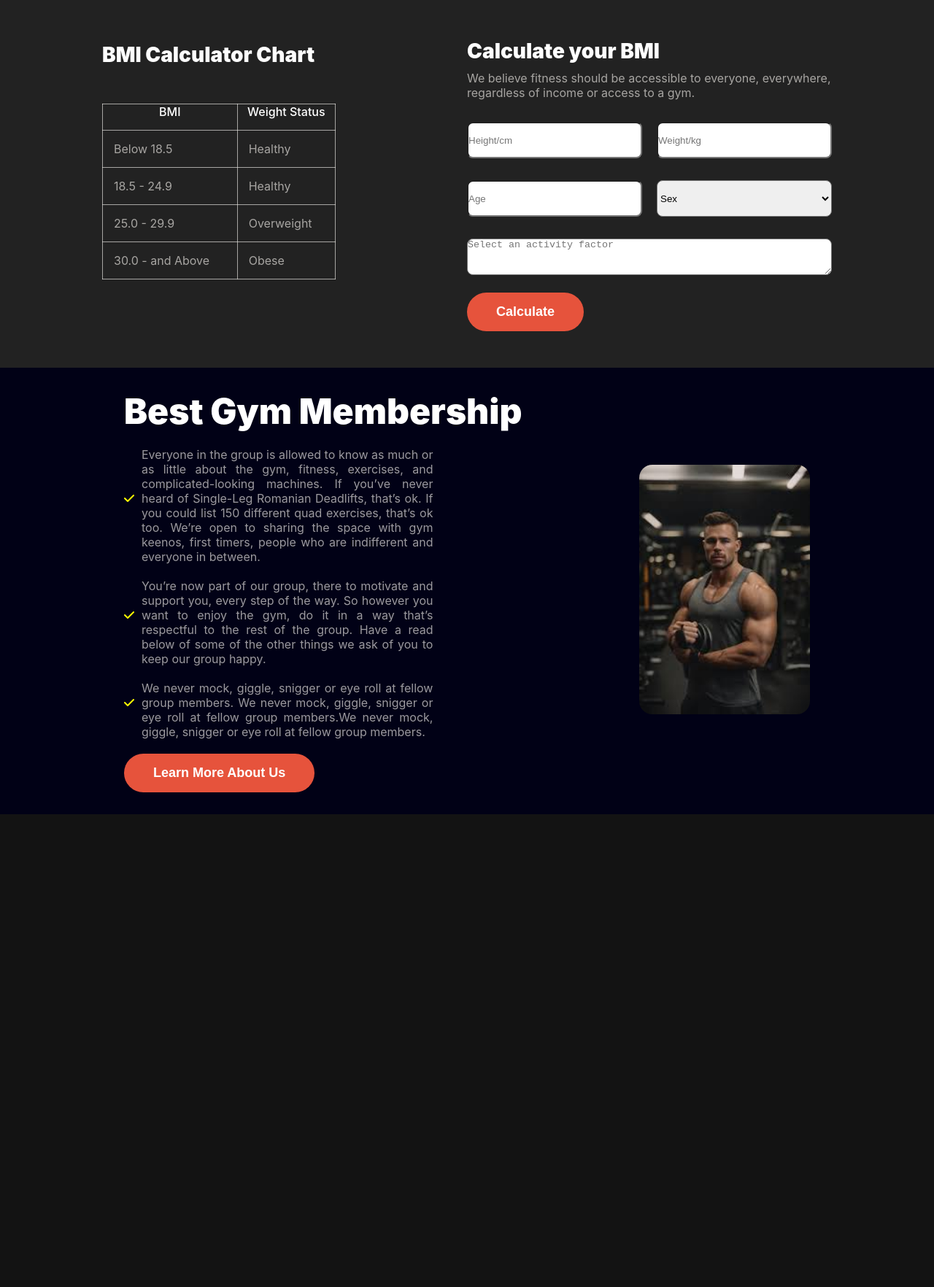
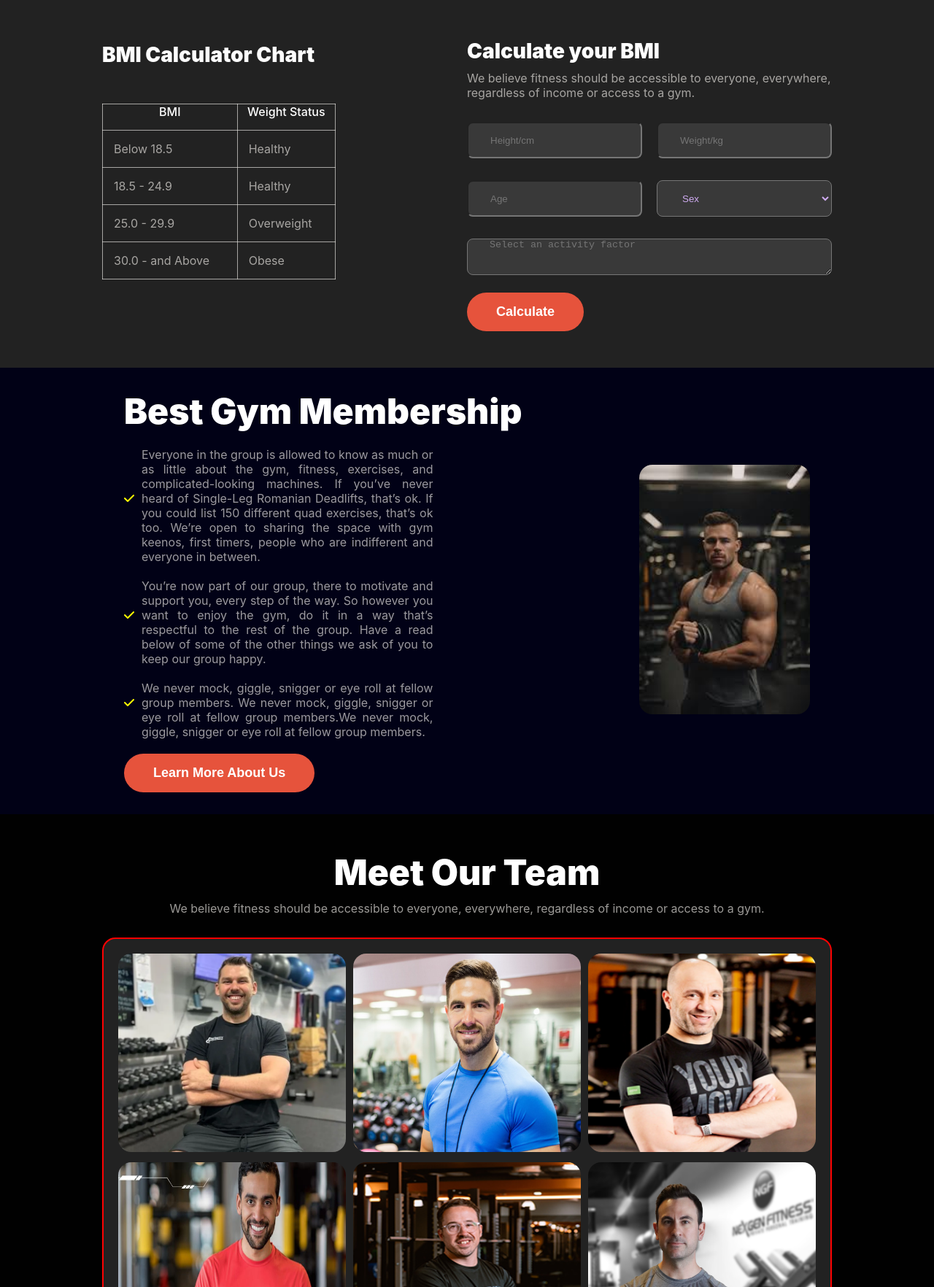
Before and after one commit to pritom604/B10A2-versatile-ui, a plain HTML site: page index.html in a window 1280 px wide. Shown: the part 2541-4305 px from the top of the page at 73% size. Before the commit the page ends 3657 px from the top, so only its background shows below. Drawn offline with Linux system fonts and the light colour scheme.

Commit message:
meet section complete

```diff
--- a/css/style.css
+++ b/css/style.css
@@ -16,6 +16,9 @@ body{
     background-color: rgba(0, 0, 0, 0.925);
     font-family: Inter;
     max-width: 100%;
+}
+main{
+    background-color: rgba(0, 0, 0, 0.925);
 }
 .paragraph{
 
@@ -284,7 +287,7 @@ text-align: justify;
 }
 .image-1{
     background-image:
-    linear-gradient( rgba(6, 255, 210, 0.5), rgba(0, 0, 0, 0)),
+    linear-gradient( rgba(6, 255, 210, 0.5), rgba(6, 255, 210, 0.5)),
     url('../resource/exercise1.jpg');
 
     background-repeat: no-repeat;
@@ -298,7 +301,7 @@ text-align: justify;
 
 .image-2{
     background-image:
-    linear-gradient( rgba(255, 0, 0, 0.3), rgba(0, 0, 0, 0)),
+    linear-gradient( rgba(255, 0, 0, 0.3), rgba(255, 0, 0, 0.3)),
     url('../resource/exercise2.png');
     background-repeat: no-repeat;
     background-position: center;
@@ -309,7 +312,7 @@ grid-row: 1/span 4;
 }
 .image-3{
     background-image:
-    linear-gradient( rgba(0, 0, 0, 0.5), rgba(0, 0, 0, 0)),
+    linear-gradient( rgba(0, 0, 0, 0.5), rgba(0, 0, 0, 0.5)),
     url('../resource/exercise3.png');
     background-repeat: no-repeat;
     background-position: center;
@@ -320,7 +323,7 @@ grid-row: 1/span 4;
 }
 .image-4{
     background-image:
-    linear-gradient(  rgba(0, 0, 0, 0.5), rgba(0, 0, 0, 0)),
+    linear-gradient(  rgba(0, 0, 0, 0.5), rgba(0, 0, 0, 0.5)),
     url('../resource/exercise4.png');
     background-repeat: no-repeat;
     background-size: cover;
@@ -333,7 +336,7 @@ grid-row: 5/span 4;
 }
 .image-5{
     background-image:
-    linear-gradient( rgba(66, 255, 0, 0.3), rgba(0, 0, 0, 0)),
+    linear-gradient( rgba(66, 255, 0, 0.3), rgba(66, 255, 0, 0.3)),
     url('../resource/exercise5.jpg');
     background-repeat: no-repeat;
     background-position: center;
@@ -345,7 +348,7 @@ grid-row: 5/span 4;
 }
 .image-6{
     background-image:
-    linear-gradient( rgba(0, 71, 255, 0.3), rgba(0, 0, 0, 0)),
+    linear-gradient( rgba(4, 23, 71, 0.3), rgba(4, 23, 71, 0.3)),
     url('../resource/exercise6.jpg');
     background-repeat: no-repeat;
     background-position: center;
@@ -446,7 +449,14 @@ grid-row: 5/span 4;
 width: 100%;
 height: 50px;
 border-radius: 8px;
+background-color: rgba(255, 255, 255, 0.1);
+ /* color: rgba(255, 255, 255, 0.8); */
 /* margin-left: 10px; */
+}
+.input-padding{
+    padding-left: 30px;
+    color: rgb(207, 171, 241);
+
 }
 
 
@@ -493,4 +503,33 @@ display: flex;
 }
 /* gym membership css ends */
 
-meet css starts
+/* meet css starts here */
+.meet-main{
+    width: 1000px;
+    margin: 0 auto;
+}
+.meet-text{
+text-align: center;
+margin-top: 50px;
+}
+
+.meet-img-container{
+    background-color: rgb(34, 34, 34);
+    border: 2px solid red;
+    padding: 20px;
+    border-radius: 18px;
+    display: grid;
+    grid-template-columns: repeat(3,1fr);
+    gap: 10px;
+    margin-top: 30px;
+}
+.img-measure{
+
+
+}
+.meet-img-container img{
+    width: 100%;
+    height: 272px;
+    border-radius: 18px;
+}
+/* meet css ends here */
--- a/index.html
+++ b/index.html
@@ -146,16 +146,16 @@
                 <p class="paragraph">We believe fitness should be accessible to everyone, everywhere, regardless of income or access to a gym. </p>
                 <div class="form-container">
                     <div class="form-field">
-                        <input placeholder="Height/cm" type="text" name="" id="">
+                        <input class="input-padding" placeholder="Height/cm" type="text" name="" id="">
                     </div>
                     <div class="form-field">
-                        <input placeholder="Weight/kg" type="text" name="" id="">
+                        <input class="input-padding" placeholder="Weight/kg" type="text" name="" id="">
                     </div>
                     <div class="form-field">
-                        <input placeholder="Age" type="text" name="" id="">
+                        <input class="input-padding" placeholder="Age" type="text" name="" id="">
                     </div>
                     <div class="form-field">
-                        <select  name="" id="">
+                        <select class="input-padding"  name="" id="">
                             <option value="">Sex </option>
                             <option value="">Male</option>
                             <option value="">Female</option>
@@ -165,7 +165,7 @@
                     </div>
                     <div class="form-field-text-area">
 
-                        <textarea placeholder="Select an activity factor" name="" id=""></textarea>
+                        <textarea class="input-padding" placeholder="Select an activity factor" name="" id=""></textarea>
                     </div>
                     <button class="hero-btn hero-btn1">Calculate</button>
             </div>
@@ -199,6 +199,21 @@
                 </div>
             </div>
         </section>
+
+        <section class="meet-main">
+            <div class="meet-text">
+                <h1 class="primary-headings">Meet Our Team</h1>
+                <p class="paragraph">We believe fitness should be accessible to everyone, everywhere, regardless of income or access to a gym.</p>
+            </div>
+            <div class="meet-img-container">
+                <div class="img-measure"><img src="resource/trainer1.png" alt=""></div>
+                <div class="img-measure"><img src="resource/trainer2.png" alt=""></div>
+                <div class="img-measure"><img src="resource/trainer3.png" alt=""></div>
+                <div class="img-measure"><img src="resource/trainer4.png" alt=""></div>
+                <div class="img-measure"><img src="resource/trainer5.png" alt=""></div>
+                <div class="img-measure"><img src="resource/trainer6.png" alt=""></div>
+            </div>
+        </section>
     </main>
     <footer></footer>
 </body>
```
